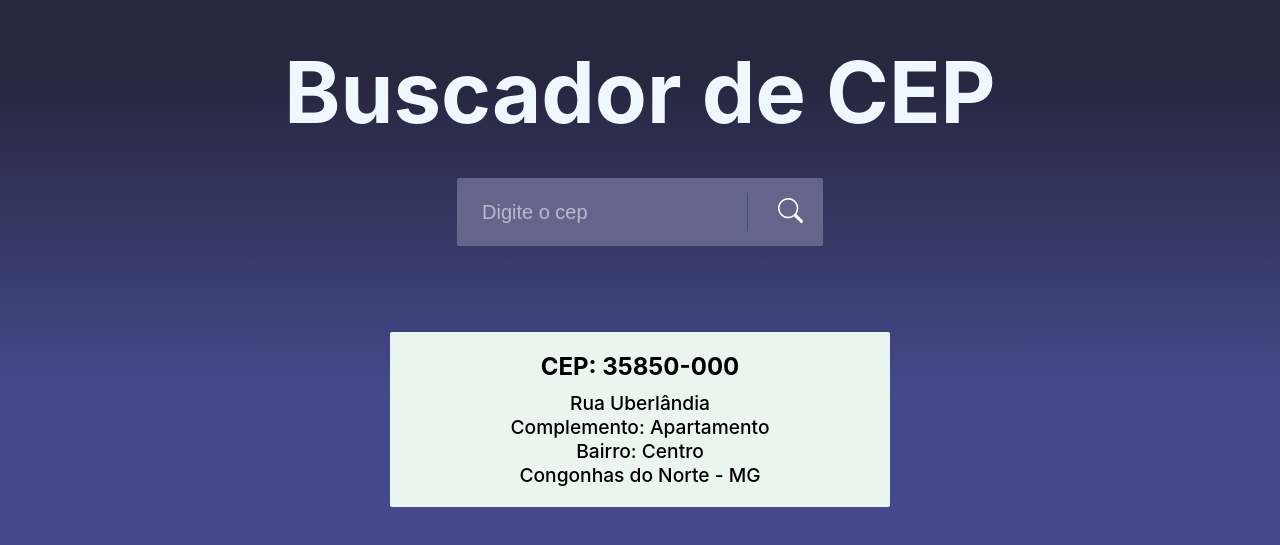
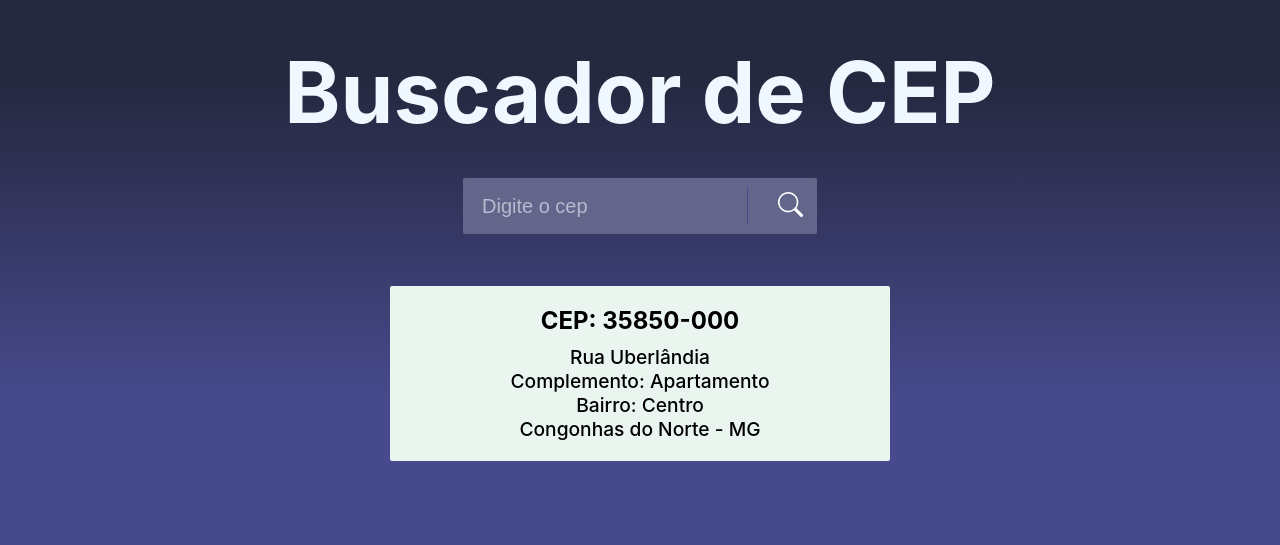
Before and after one commit to samuelsilvati/buscador-cep, a React (Create React App) app: page / in a window 1280 px wide. Shown: the part 159-704 px from the top of the page. Built offline with nearby package versions, Linux system fonts and the light colour scheme.

Commit message:
fix: ajusta o estilo do input

```diff
--- a/src/components/App.css
+++ b/src/components/App.css
@@ -26,8 +26,8 @@ h1 {
 
 .input {
   background-color: #64658a;
-  padding: 15px;
-  margin: 34px 0;
+  padding: 9px;
+  margin-top: 34px;
   display: flex;
   border-radius: 2px;
 }
```
